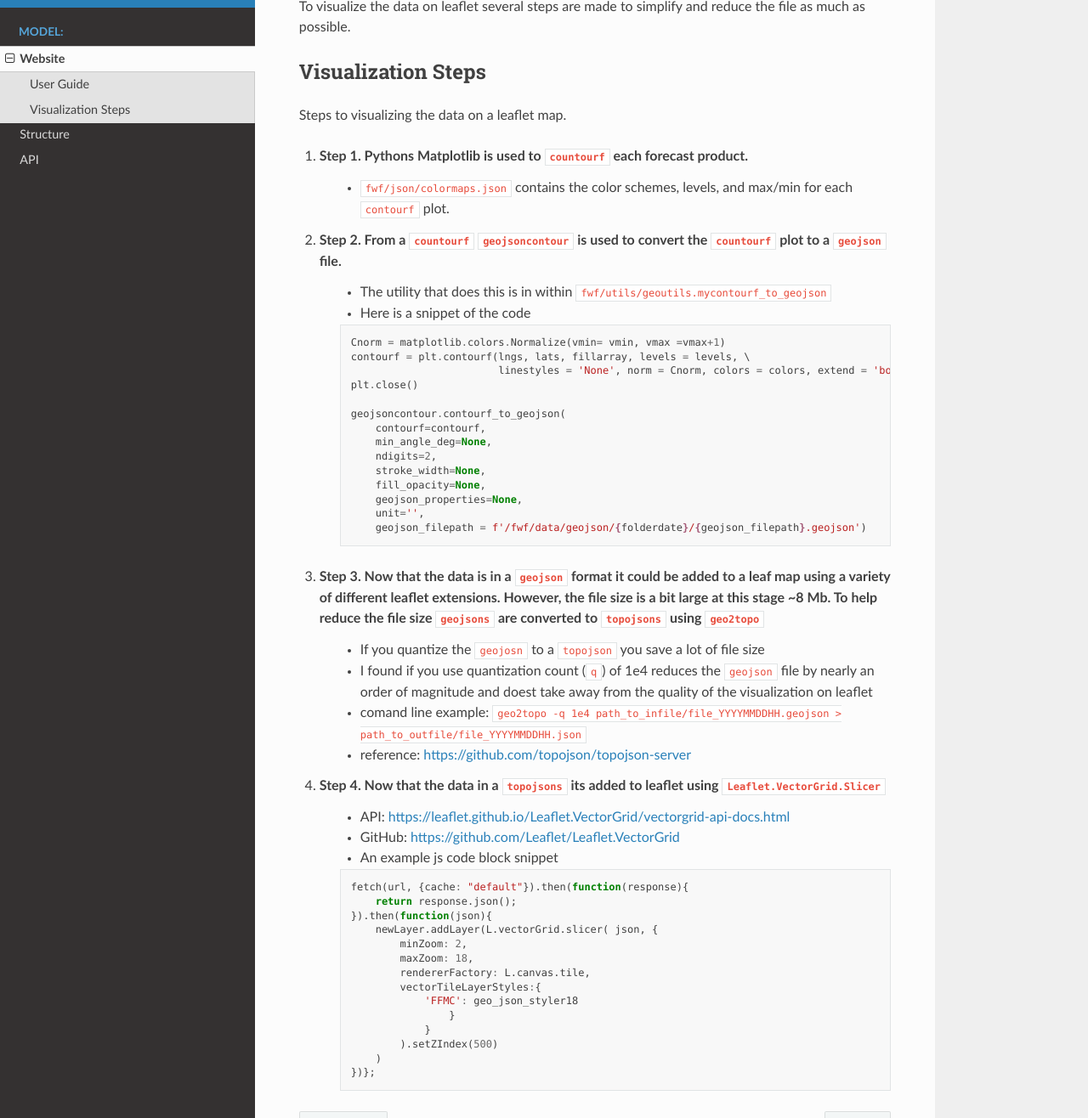
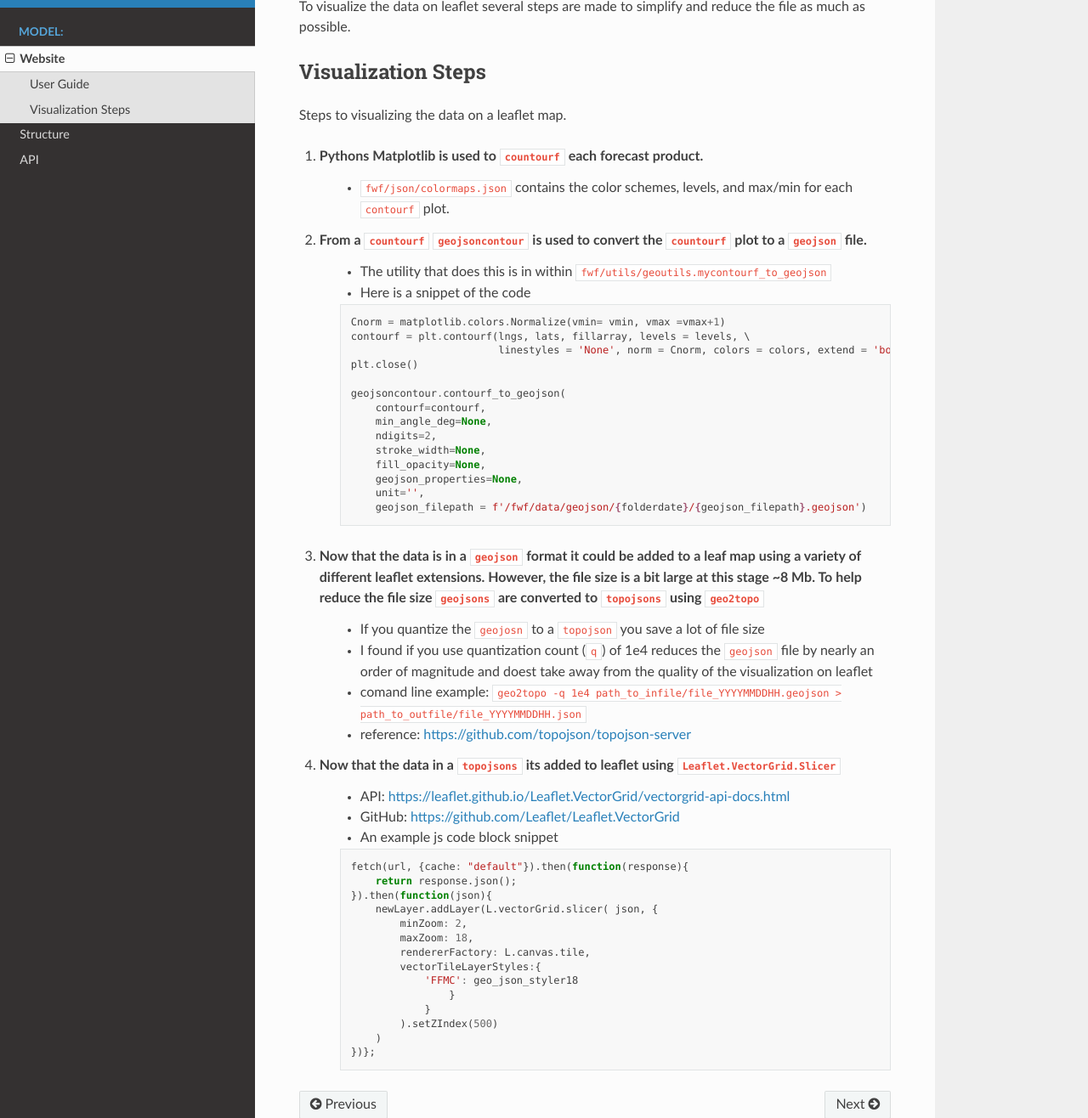
Before and after one commit to cerodell/fwf-docs, a Sphinx documentation site: the page built from source/web.rst, in a window 1280 px wide and 1400 px high, scrolled down 536 px, cut to the strip 84-1400 px from the top of the window. Shown: the whole strip at 85% size. Built offline with Sphinx 7.4.7 and the Read the Docs theme 2.0.0, drawn with Linux system fonts in a browser that asks for light colours.

Commit message:
updates to web

```diff
--- a/source/web.rst
+++ b/source/web.rst
@@ -15,9 +15,9 @@
 ---------------------
 Steps to visualizing the data on a leaflet map.
 
-#. Step 1. Pythons Matplotlib is used to ``countourf`` each forecast product.
+#. Pythons Matplotlib is used to ``countourf`` each forecast product.
     * ``fwf/json/colormaps.json`` contains the color schemes, levels, and max/min for each ``contourf`` plot.
-#. Step 2. From a ``countourf`` ``geojsoncontour`` is used to convert the ``countourf`` plot to a ``geojson`` file.
+#. From a ``countourf`` ``geojsoncontour`` is used to convert the ``countourf`` plot to a ``geojson`` file.
     * The utility that does this is in within ``fwf/utils/geoutils.mycontourf_to_geojson``
     * Here is a snippet of the code
 
@@ -38,12 +38,12 @@
             unit='',
             geojson_filepath = f'/fwf/data/geojson/{folderdate}/{geojson_filepath}.geojson')
 
-#. Step 3. Now that the data is in a ``geojson`` format it could be added to a leaf map using a variety of different leaflet extensions. However, the file size is a bit large at this stage ~8 Mb. To help reduce the file size ``geojsons`` are converted to ``topojsons`` using ``geo2topo``
+#. Now that the data is in a ``geojson`` format it could be added to a leaf map using a variety of different leaflet extensions. However, the file size is a bit large at this stage ~8 Mb. To help reduce the file size ``geojsons`` are converted to ``topojsons`` using ``geo2topo``
     * If you quantize the ``geojosn`` to a ``topojson`` you save a lot of file size
     * I found if you use quantization count (``q``) of 1e4 reduces the ``geojson`` file by nearly an order of magnitude and doest take away from the quality of the visualization on leaflet
     * comand line example: ``geo2topo -q 1e4 path_to_infile/file_YYYYMMDDHH.geojson > path_to_outfile/file_YYYYMMDDHH.json``
     * reference: https://github.com/topojson/topojson-server
-#. Step 4. Now that the data in a ``topojsons`` its added to leaflet using ``Leaflet.VectorGrid.Slicer``
+#. Now that the data in a ``topojsons`` its added to leaflet using ``Leaflet.VectorGrid.Slicer``
     * API: https://leaflet.github.io/Leaflet.VectorGrid/vectorgrid-api-docs.html
     * GitHub: https://github.com/Leaflet/Leaflet.VectorGrid
     * An example js code block snippet
```
Also changed, not shown: 4 other files.
